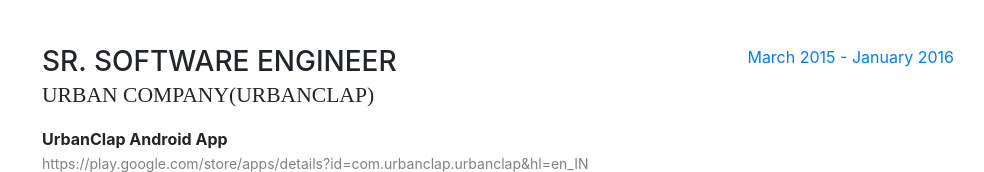
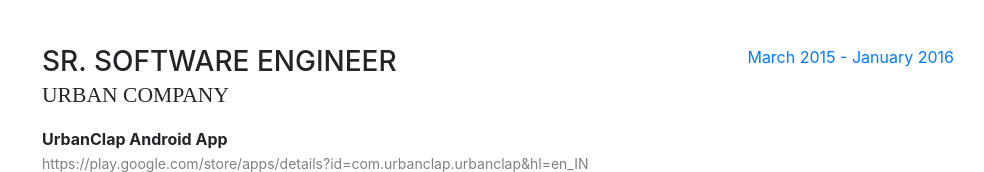
Before and after one commit to nishantt12/nishantt12.github.io, a website with bundled scripts: page index.html in a window 1280 px wide. Shown: the part 3375-3547 px from the top of the page, without its empty margins (278-1262 px from the left). Built offline with nearby package versions, Linux system fonts and the light colour scheme; a web font is replaced by a local one.

Commit message:
minor update

```diff
--- a/index.html
+++ b/index.html
@@ -214,7 +214,7 @@
           <div class="resume-item d-flex flex-column flex-md-row mb-5">
             <div class="resume-content mr-auto">
               <h3 class="mb-0">Sr. Software Engineer</h3>
-              <div class="subheading mb-3">Urban Company(Urbanclap)</div>
+              <div class="subheading mb-3">Urban Company</div>
               <div class="work-title"><b>UrbanClap Android App</b></div>
 
               <div class="link"><a href="https://play.google.com/store/apps/details?id=com.urbanclap.urbanclap&hl=en_IN"
```
